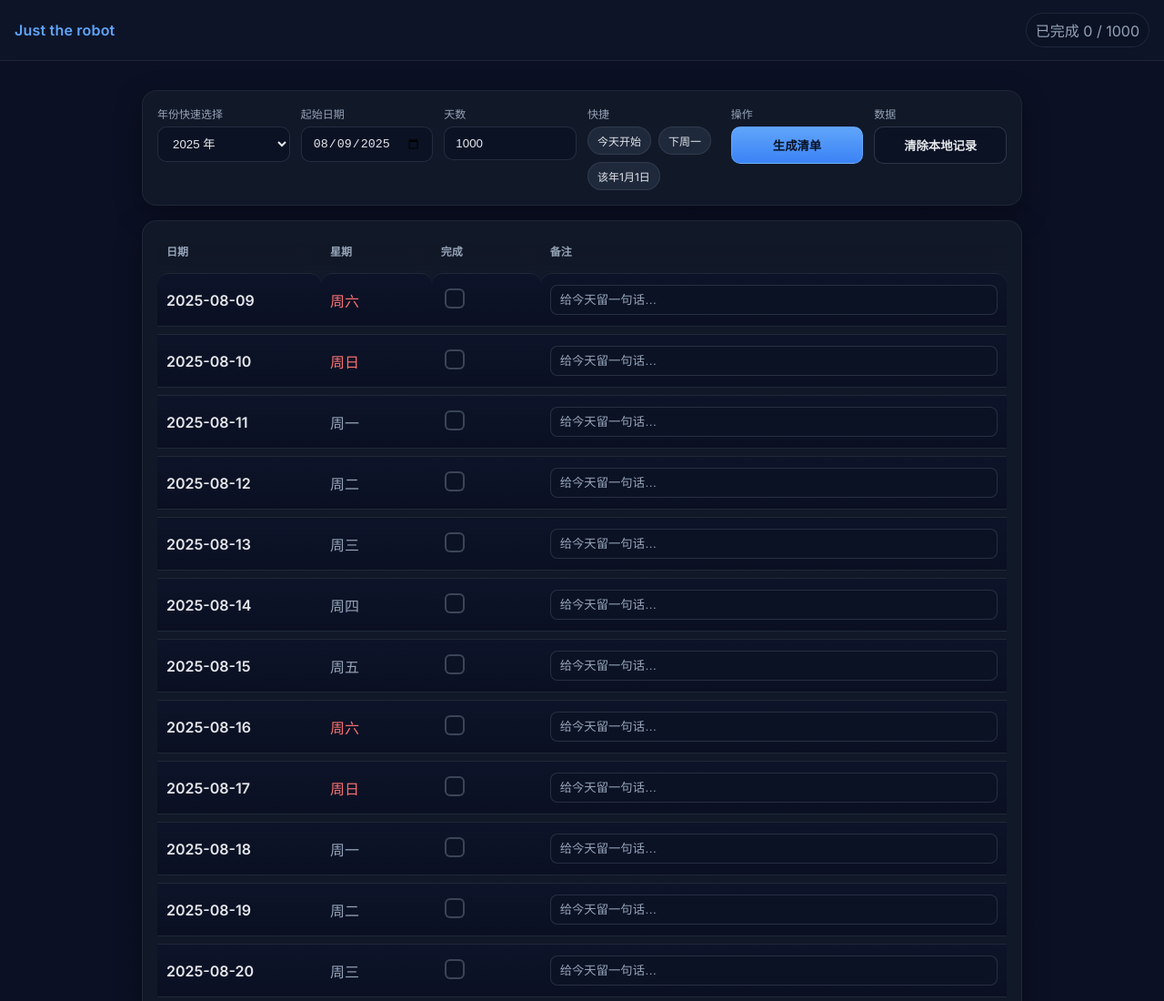
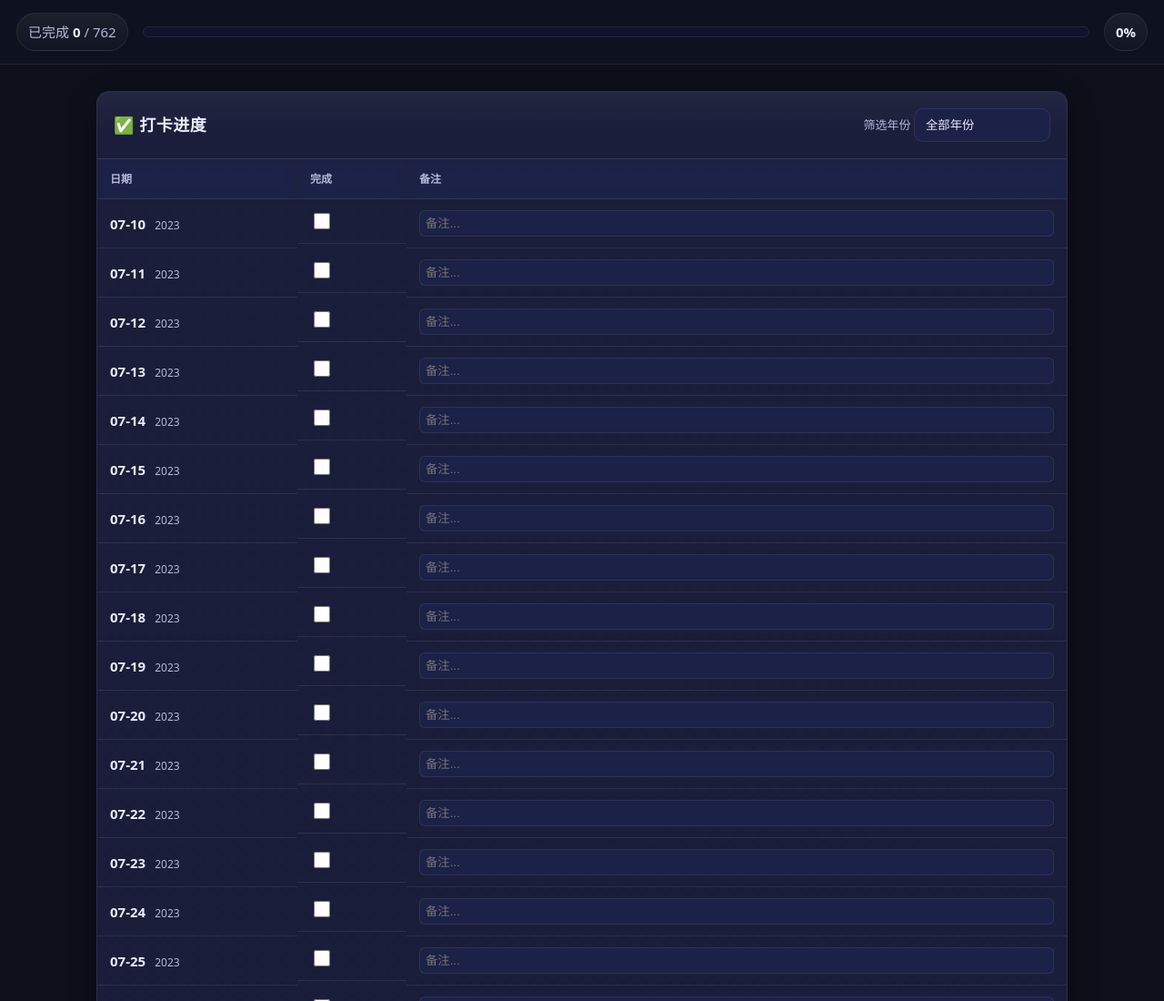
Before and after one commit to LIKE9426334946/toBeRobot, a plain HTML site: page index.html in a window 1280 px wide. Shown: the top 1100 px of the page at 91% size. Drawn offline with Linux system fonts and the light colour scheme.

Commit message:
Update index.html

```diff
--- a/index.html
+++ b/index.html
@@ -3,313 +3,233 @@
 <head>
 <meta charset="UTF-8" />
 <meta name="viewport" content="width=device-width, initial-scale=1" />
-<title>机器人任务清单 · Noart</title>
-<link href="https://fonts.googleapis.com/css2?family=Inter:wght@400;600&display=swap" rel="stylesheet">
+<title>打卡进度 · 从 2025-08-10 到 2030 今天</title>
 <style>
   :root{
-    --bg:#0f172a;           /* 背景 */
-    --card:#111827;         /* 卡片底 */
-    --accent:#60a5fa;       /* 主题色 */
-    --accent-2:#93c5fd;
-    --muted:#94a3b8;        /* 次要文字 */
-    --text:#e5e7eb;         /* 主要文字 */
-    --success:#34d399;
-    --danger:#f87171;
-    --table-border:#1f2937;
-    --chip:#1e293b;
-    --shadow: 0 10px 30px rgba(0,0,0,.35);
+    --bg:#0f1221;
+    --card:#151936;
+    --soft:#1c2147;
+    --text:#e9ecff;
+    --muted:#b5b9d9;
+    --brand:#6c8cff;
+    --brand-2:#70e1ff;
+    --ok:#3ddc97;
+    --border:rgba(255,255,255,.08);
+    --shadow:0 10px 30px rgba(0,0,0,.35), inset 0 1px 0 rgba(255,255,255,.03);
+    --radius:14px;
   }
   *{box-sizing:border-box}
   body{
-    margin:0; background:linear-gradient(180deg,#0b1024 0%, #0f172a 100%);
-    color:var(--text); font-family:Inter,system-ui,-apple-system,BlinkMacSystemFont,"Segoe UI","PingFang SC","Hiragino Sans GB","Microsoft Yahei",sans-serif;
+  padding-top: 60px; /* 根据.stats高度调整 */
+    margin:0; background: radial-gradient(1200px 800px at 20% -10%,#1a1f45 0%,#0f1221 50%, #0d0f1a 100%), var(--bg);
+    color:var(--text); font: 15px/1.6 system-ui,-apple-system,Segoe UI,PingFang SC,Microsoft YaHei,Arial;
   }
-  .wrap{max-width:1000px; margin:32px auto; padding:0 16px;}
+  .wrap{max-width:1100px; margin:40px auto; padding:0 16px}
+  .card{
+    background:linear-gradient(180deg, rgba(255,255,255,.02), rgba(255,255,255,0)) , var(--card);
+    border:1px solid var(--border); border-radius:var(--radius); box-shadow:var(--shadow);
+    overflow:hidden;
+  }
   header{
-    position:sticky; top:0; z-index:5; backdrop-filter:blur(10px);
-    background:rgba(15,23,42,.7); border-bottom:1px solid rgba(148,163,184,.12);
+    display:flex; gap:12px; flex-wrap:wrap; align-items:center; padding:18px; border-bottom:1px solid var(--border);
+    background:linear-gradient(180deg, rgba(255,255,255,.04), rgba(255,255,255,0) 60%);
   }
-  .bar{display:flex; gap:12px; flex-wrap:wrap; align-items:center; padding:14px 16px;}
-  .brand{font-weight:700; letter-spacing:.2px; margin-right:auto}
-  .brand span{color:var(--accent)}
-  .card{
-    background:var(--card); border:1px solid rgba(148,163,184,.1);
-    border-radius:16px; padding:16px; box-shadow:var(--shadow);
+  header h1{font-size:18px; margin:0 8px 0 0; letter-spacing:.5px}
+  .row{display:flex; gap:10px; align-items:center; flex-wrap:wrap; margin-left:auto}
+  label{color:var(--muted); font-size:13px}
+  select{
+    appearance:none; border:1px solid var(--border); background:var(--soft); color:var(--text);
+    padding:10px 12px; border-radius:10px; outline:none; min-width:150px;
   }
-  .controls{display:grid; grid-template-columns:repeat(6,minmax(0,1fr)); gap:12px}
-  .controls .full{grid-column:1/-1}
-  label{display:block; font-size:12px; color:var(--muted); margin-bottom:6px}
-  input[type="date"],select,input[type="number"],button{
-    width:100%; padding:10px 12px; border-radius:10px; border:1px solid rgba(148,163,184,.18);
-    background:#0b1224; color:var(--text); outline:none;
+  button{
+    background: linear-gradient(90deg,var(--brand),var(--brand-2));
+    color:#0b0e1a; border:0; padding:10px 14px; border-radius:10px; font-weight:700; cursor:pointer;
+    transition: transform .05s ease;
   }
-  input::placeholder{color:#94a3b8}
-  button{
-    cursor:pointer; border:1px solid rgba(147,197,253,.35);
-    background:linear-gradient(180deg,var(--accent),#3b82f6); color:#081223; font-weight:700;
-    transition:.18s transform ease, .18s filter ease;
+  button:active{transform: translateY(1px)}
+
+
+  .stats{
+    display:flex; align-items:center; gap:16px; padding:14px 18px; border-bottom:1px solid var(--border); background:rgba(255,255,255,.01)
   }
-  button:active{transform:translateY(1px)}
-  .ghost{
-    background:#0b1224; color:var(--text); border:1px solid rgba(148,163,184,.25);
+  .stats {
+  position: fixed;
+  top: 0;
+  left: 0;
+  right: 0;
+  z-index: 100;
+  background: rgba(15, 18, 33, 0.9);
+  backdrop-filter: blur(8px);
+}
+
+
+  .pill{
+    background:linear-gradient(180deg, rgba(255,255,255,.06), rgba(255,255,255,.02));
+    border:1px solid var(--border); padding:8px 12px; border-radius:999px; color:var(--muted)
   }
-  .chips{display:flex; gap:8px; flex-wrap:wrap}
-  .chip{
-    padding:6px 10px; background:var(--chip); border:1px solid rgba(148,163,184,.15);
-    border-radius:999px; font-size:12px; cursor:pointer; user-select:none;
+  .strong{color:var(--text); font-weight:700}
+  .bar{
+    position:relative; flex:1; height:12px; background:#10132b; border:1px solid var(--border); border-radius:999px; overflow:hidden;
   }
-  .chip:hover{border-color:var(--accent-2); color:var(--accent-2)}
-  /* 表格 */
-  table{width:100%; border-collapse:separate; border-spacing:0 8px}
-  thead th{
-    text-align:left; font-size:12px; color:var(--muted); font-weight:600; padding:0 10px 8px;
-    position:sticky; top:68px; background:transparent; backdrop-filter:blur(10px);
+  .bar>i{
+    position:absolute; inset:0 auto 0 0; width:0%; background:linear-gradient(90deg, var(--ok), #9af7c9);
   }
-  tbody tr{
-    background:linear-gradient(180deg,#0d1429,#0a1022); border:1px solid var(--table-border);
+  .table{
+    width:100%; border-collapse:separate; border-spacing:0; font-feature-settings:"tnum"; font-variant-numeric:tabular-nums;
   }
-  tbody td{
-    padding:12px 10px; border-top:1px solid var(--table-border); border-bottom:1px solid var(--table-border);
+  .table thead th{
+    text-align:left; padding:12px 14px; font-size:12px; color:var(--muted); background:rgba(255,255,255,.02);
+    position:sticky; top:0; z-index:1; backdrop-filter:saturate(140%) blur(6px); border-bottom:1px solid var(--border);
   }
-  tbody tr:first-child td{border-top-left-radius:12px; border-top-right-radius:12px}
-  tbody tr:last-child td{border-bottom-left-radius:12px; border-bottom-right-radius:12px}
-  .date{font-weight:600}
-  .weekday{color:var(--muted)}
-  .weekend .weekday{color:var(--danger)}
-  .done-cell{width:120px}
-  .note input{
-    width:100%; padding:8px 10px; border-radius:8px; border:1px solid rgba(148,163,184,.2);
-    background:#0b1224; color:var(--text);
+  .table tbody td{
+    padding:12px 14px; border-bottom:1px solid var(--border);
   }
-  /* 自定义复选框 */
-  .check{
-    appearance:none; width:22px; height:22px; border-radius:6px;
-    border:2px solid rgba(148,163,184,.35); background:#0b1224; cursor:pointer; display:inline-grid; place-items:center;
-    transition:.15s;
+  .table tbody tr:hover{background:rgba(255,255,255,.02)}
+  .date{display:flex; gap:10px; align-items:baseline}
+  .day{font-weight:700}
+  .y{color:var(--muted); font-size:12px}
+  .check{display:flex; align-items:center; gap:10px}
+  input[type="checkbox"]{
+    width:18px; height:18px; cursor:pointer; accent-color: var(--ok);
   }
-  .check:checked{
-    background:linear-gradient(180deg,#34d399,#10b981); border-color:rgba(16,185,129,.7);
+  .footer{
+    padding:16px 18px; color:var(--muted); font-size:12px
   }
-  .check:checked::after{content:"✔"; color:#06251b; font-weight:900; font-size:14px}
-  /* 页脚 */
-  footer{color:var(--muted); text-align:center; font-size:12px; margin:28px 0 16px}
-  .stat{display:flex; gap:10px; align-items:center; color:var(--muted)}
-  .pill{padding:6px 10px; border-radius:999px; background:#0b1224; border:1px solid rgba(148,163,184,.15)}
-  @media (max-width:720px){
-    .controls{grid-template-columns:1fr 1fr}
-    thead{display:none}
-    tbody td{display:block; padding:10px 12px}
-    tbody tr{display:grid; grid-template-columns:1fr auto; row-gap:8px; padding:6px 8px}
-    .note{grid-column:1/-1}
-    .done-cell{justify-self:end}
+  .empty{
+    padding:28px; text-align:center; color:var(--muted)
   }
 </style>
 </head>
 <body>
-  <header>
-    <div class="bar">
-      <div class="brand"><span>Just the robot</span></div>
-      <div class="stat"><span class="pill" id="countInfo">已完成 0 / 0</span></div>
-    </div>
-  </header>
+  <div class="wrap">
+    <div class="card">
+      <header>
+        <h1>✅ 打卡进度</h1>
+        <div class="row">
+          <label>筛选年份
+            <select id="yearFilter">
+              <option value="all">全部年份</option>
+            </select>
+          </label>
+        </div>
+      </header>
 
-  <div class="wrap">
-    <div class="card" style="margin-bottom:16px">
-      <div class="controls">
-        <div>
-          <label>年份快速选择</label>
-          <select id="yearSelect"></select>
-        </div>
-        <div>
-          <label>起始日期</label>
-          <input type="date" id="startDate">
-        </div>
-        <div>
-          <label>天数</label>
-          <input type="number" id="days" min="1" max="3650" value="1000">
-        </div>
-        <div>
-          <label>快捷</label>
-          <div class="chips">
-            <div class="chip" data-q="today">今天开始</div>
-            <div class="chip" data-q="nextMon">下周一</div>
-            <div class="chip" data-q="jan1">该年1月1日</div>
-          </div>
-        </div>
-        <div>
-          <label>操作</label>
-          <button id="genBtn">生成清单</button>
-        </div>
-        <div>
-          <label>数据</label>
-          <button class="ghost" id="clearBtn" title="只清除勾选与备注，不改日期">清除本地记录</button>
-        </div>
+      <div class="stats">
+        <span class="pill">已完成 <span id="done" class="strong">0</span> / <span id="total">0</span></span>
+        <div class="bar"><i id="barFill"></i></div>
+        <span class="pill"><span id="percent" class="strong">0%</span></span>
+
       </div>
-    </div>
 
-    <div class="card">
-      <table>
+
+      <table class="table" id="table">
         <thead>
           <tr>
-            <th style="width:180px">日期</th>
-            <th>星期</th>
-            <th class="done-cell">完成</th>
+            <th style="width:220px">日期</th>
+            <th style="width:120px">完成</th>
             <th>备注</th>
           </tr>
         </thead>
         <tbody id="tbody"></tbody>
       </table>
+
+      <div class="footer">数据保存在本地浏览器（localStorage）。</div>
     </div>
-
-    <footer>每一次打勾，都是你更靠近死亡的一步。</footer>
   </div>
 
 <script>
-  const $ = (s, el=document)=>el.querySelector(s);
-  const $$ = (s, el=document)=>Array.from(el.querySelectorAll(s));
+(() => {
+  const $ = s => document.querySelector(s);
+  const startDate = new Date("2023-07-10");
+  const endDate = new Date();
+  const tbody = $('#tbody');
+  const yearFilter = $('#yearFilter');
+  const doneEl = $('#done');
+  const totalEl = $('#total');
+  const percentEl = $('#percent');
+  const barFill = $('#barFill');
 
-  const tbody = $("#tbody");
-  const yearSelect = $("#yearSelect");
-  const startDateInput = $("#startDate");
-  const daysInput = $("#days");
-  const genBtn = $("#genBtn");
-  const clearBtn = $("#clearBtn");
-  const countInfo = $("#countInfo");
+  const keyFor = dateStr => `tracker.done.${dateStr}`;
+  const noteKeyFor = dateStr => `tracker.note.${dateStr}`;
 
-  const STORAGE_PREFIX = "todo-"; // key = todo-YYYY-MM-DD
-  const META_KEY = "todo-meta";   // 保存起始日期与天数
+  const rows = [];
+  const years = new Set();
+  let todayRow = null;
 
-  init();
+  for(let d = new Date(startDate); d <= endDate; d.setDate(d.getDate() + 1)){
+    const yyyy = d.getFullYear();
+    const mm = String(d.getMonth()+1).padStart(2,'0');
+    const dd = String(d.getDate()).padStart(2,'0');
+    const iso = `${yyyy}-${mm}-${dd}`;
+    years.add(yyyy);
+    rows.push({iso, yyyy, mm, dd});
+  }
 
-  function init(){
-    // 年份下拉：当前年±5年
-    const curY = new Date().getFullYear();
-    for(let y = curY + 5; y >= curY - 5; y--){
-      const opt = document.createElement("option");
-      opt.value = y; opt.textContent = y + " 年";
-      if(y === curY) opt.selected = true;
-      yearSelect.appendChild(opt);
-    }
-    // 默认起始日期=今天
-    startDateInput.valueAsDate = new Date();
+  function fillYearFilter(){
+    yearFilter.innerHTML = `<option value="all">全部年份</option>` + [...years].sort().map(y=>`<option value="${y}">${y}</option>`).join('');
+  }
 
-    // 绑定
-    yearSelect.addEventListener("change", ()=>{
-      // 不改具体日期，只用于快速选择“该年1月1日”按钮
-    });
+  function render(){
+    const filter = yearFilter.value;
+    const view = filter === 'all' ? rows : rows.filter(r => String(r.yyyy) === filter);
 
-    $(".chips").addEventListener("click", (e)=>{
-      const tag = e.target.closest(".chip");
-      if(!tag) return;
-      const mode = tag.dataset.q;
-      if(mode === "today"){
-        startDateInput.valueAsDate = new Date();
-      }else if(mode === "nextMon"){
-        const d = new Date(); const day = d.getDay(); // 0-6, 周日=0
-        const delta = ((1 - day) + 7) % 7 || 7; // 下周一
-        d.setDate(d.getDate() + delta);
-        startDateInput.valueAsDate = d;
-      }else if(mode === "jan1"){
-        const y = parseInt(yearSelect.value,10);
-        startDateInput.value = `${y}-01-01`;
+    tbody.innerHTML = '';
+    view.forEach(({iso, yyyy, mm, dd})=>{
+      const tr = document.createElement('tr');
+      const tdDate = document.createElement('td');
+      tdDate.innerHTML = `<div class="date"><div class="day">${mm}-${dd}</div><div class="y">${yyyy}</div></div>`;
+      const tdCheck = document.createElement('td');
+      tdCheck.className = 'check';
+      const cb = document.createElement('input');
+      cb.type = 'checkbox';
+      cb.checked = localStorage.getItem(keyFor(iso)) === '1';
+      cb.addEventListener('change',()=>{
+        localStorage.setItem(keyFor(iso), cb.checked ? '1' : '0');
+        updateTotals();
+      });
+      tdCheck.append(cb);
+
+      const tdNote = document.createElement('td');
+      const note = document.createElement('input');
+      note.type = 'text';
+      note.value = localStorage.getItem(noteKeyFor(iso)) || '';
+      note.placeholder = '备注...';
+      note.style.cssText = 'width:100%; padding:6px; border-radius:6px; border:1px solid var(--border); background:var(--soft); color:var(--text)';
+      note.addEventListener('input',()=>{
+        localStorage.setItem(noteKeyFor(iso), note.value.trim());
+      });
+      tdNote.append(note);
+
+      tr.append(tdDate, tdCheck, tdNote);
+      tbody.append(tr);
+
+      if(iso === new Date().toISOString().slice(0,10)){
+        todayRow = tr;
       }
     });
-
-    genBtn.addEventListener("click", build);
-    clearBtn.addEventListener("click", clearLocal);
-
-    // 尝试恢复上次的视图
-    const meta = JSON.parse(localStorage.getItem(META_KEY) || "null");
-    if(meta){
-      startDateInput.value = meta.start;
-      daysInput.value = meta.days;
-      const metaYear = new Date(meta.start).getFullYear();
-      const opt = Array.from(yearSelect.options).find(o=>parseInt(o.value,10)===metaYear);
-      if(opt) yearSelect.value = String(metaYear);
-      build();
-    }else{
-      build(); // 用默认值渲染一次
-    }
+    updateTotals();
   }
 
-  function build(){
-    const start = new Date(startDateInput.value);
-    const days = clamp(parseInt(daysInput.value,10) || 200, 1, 3650);
-
-    // 记录元信息
-    localStorage.setItem(META_KEY, JSON.stringify({start: fmtDate(start), days}));
-
-    tbody.innerHTML = "";
-    let doneCount = 0;
-
-    for(let i=0;i<days;i++){
-      const d = new Date(start); d.setDate(start.getDate()+i);
-      const key = STORAGE_PREFIX + fmtDate(d);
-      const saved = JSON.parse(localStorage.getItem(key) || "null") || {};
-      const wd = "日一二三四五六"[d.getDay()];
-      const isWeekend = (d.getDay()===0 || d.getDay()===6);
-
-      const tr = document.createElement("tr");
-      if(isWeekend) tr.classList.add("weekend");
-      tr.innerHTML = `
-        <td class="date">${fmtDate(d)}</td>
-        <td class="weekday">周${wd}</td>
-        <td class="done-cell"><input class="check" type="checkbox" ${saved.done ? "checked":""} aria-label="完成" /></td>
-        <td class="note"><input type="text" placeholder="给今天留一句话…" value="${saved.note?escapeHTML(saved.note):""}"></td>
-      `;
-      // 事件
-      const check = $(".check", tr);
-      const note = $(".note input", tr);
-
-      check.addEventListener("change", ()=>{
-        saveRow(key, {done: check.checked, note: note.value});
-        updateCount();
-      });
-      note.addEventListener("input", debounce(()=>{
-        saveRow(key, {done: check.checked, note: note.value});
-      }, 200));
-
-      tbody.appendChild(tr);
-      if(saved.done) doneCount++;
-    }
-    updateCount(doneCount, days);
+  function updateTotals(){
+    const done = rows.reduce((acc,r)=> acc + (localStorage.getItem(keyFor(r.iso))==='1' ? 1 : 0),0);
+    const total = rows.length;
+    doneEl.textContent = done;
+    totalEl.textContent = total;
+    const pct = total ? Math.round(done*100/total) : 0;
+    percentEl.textContent = pct + '%';
+    barFill.style.width = pct + '%';
   }
 
-  function saveRow(key, data){
-    localStorage.setItem(key, JSON.stringify(data));
+  yearFilter.addEventListener('change', render);
+
+  fillYearFilter();
+  render();
+
+  // 自动滚动到今天
+  if(todayRow){
+    setTimeout(()=> todayRow.scrollIntoView({behavior:'smooth', block:'center'}), 300);
   }
-
-  function clearLocal(){
-    if(!confirm("清除本页面的所有勾选与备注？（日期设置保留）")) return;
-    const keys = Object.keys(localStorage);
-    for(const k of keys){
-      if(k.startsWith(STORAGE_PREFIX)) localStorage.removeItem(k);
-    }
-    build();
-  }
-
-  function updateCount(initDone=null, total=null){
-    if(initDone!==null){
-      countInfo.textContent = `已完成 ${initDone} / ${total}`;
-      return;
-    }
-    const rows = $$("tbody tr");
-    const checked = rows.filter(r => $(".check", r).checked).length;
-    countInfo.textContent = `已完成 ${checked} / ${rows.length}`;
-  }
-
-  // 工具
-  function fmtDate(d){
-    const y=d.getFullYear(), m=String(d.getMonth()+1).padStart(2,"0"), day=String(d.getDate()).padStart(2,"0");
-    return `${y}-${m}-${day}`;
-  }
-  function clamp(n,min,max){return Math.max(min, Math.min(max,n))}
-  function debounce(fn, wait){
-    let t=null; return function(...args){ clearTimeout(t); t=setTimeout(()=>fn.apply(this,args), wait); };
-  }
-  function escapeHTML(str){
-    return str.replace(/[&<>"']/g, s=>({"&":"&amp;","<":"&lt;",">":"&gt;",'"':"&quot;","'":"&#39;"}[s]));
-  }
+})();
 </script>
 </body>
 </html>
```
